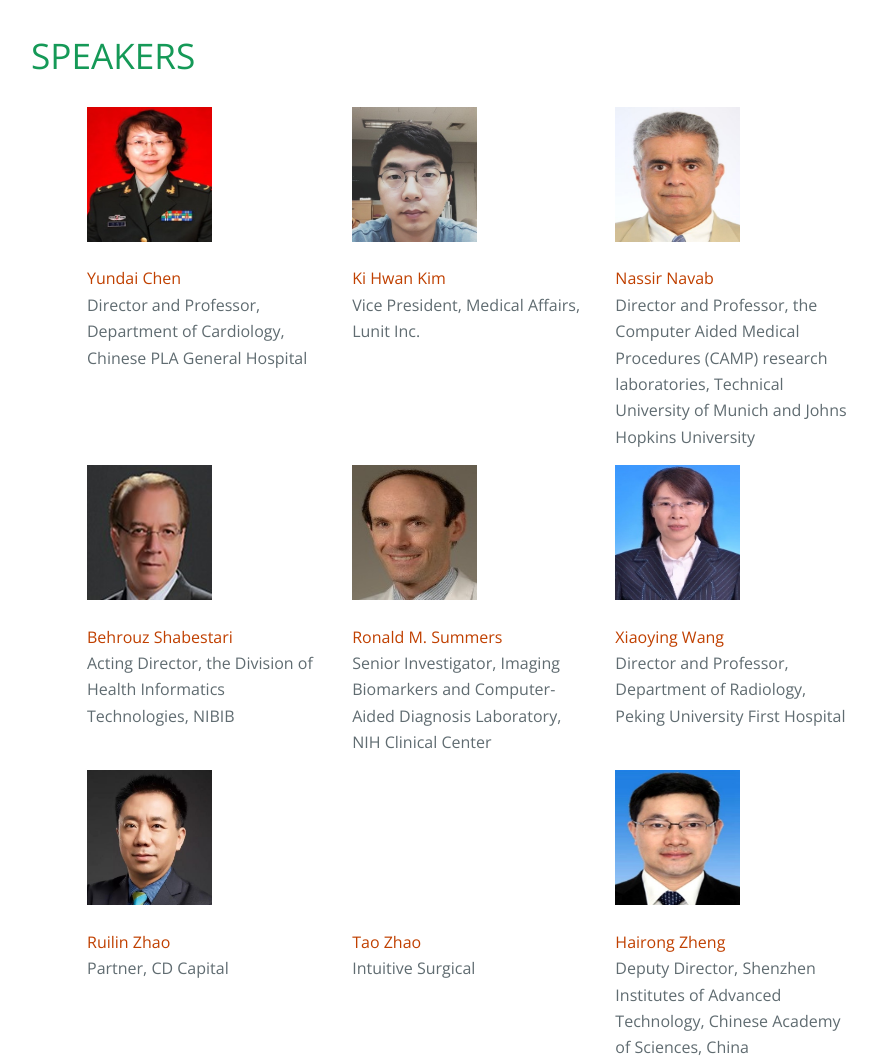
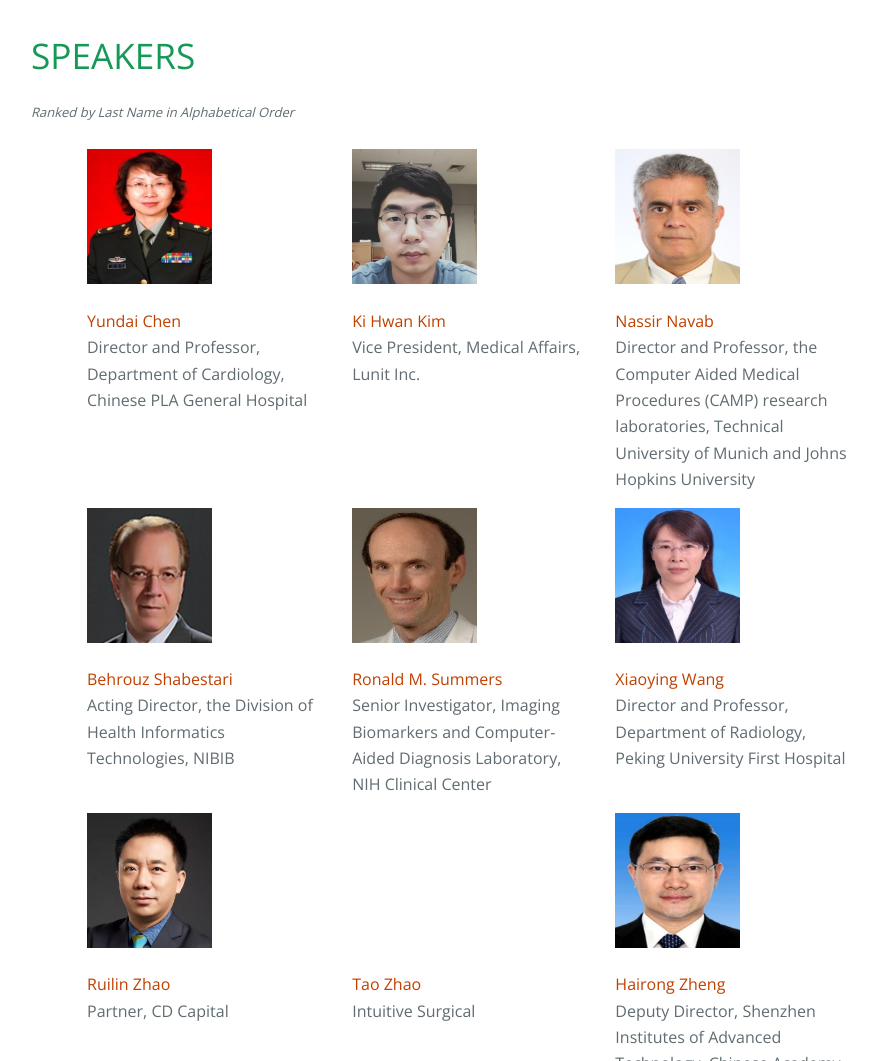
Before and after one commit to uiilab/uiilab.github.io, a website: page index.html in a window 1280 px wide. Shown: the part 2550-3611 px from the top of the page, without its empty margins (193-1070 px from the left). Drawn offline with nearby package versions, Linux system fonts and the light colour scheme.

Commit message:
Update index.html

```diff
--- a/index.html
+++ b/index.html
@@ -119,7 +119,8 @@
       </dl>
 	  <h1>
       <a id="user-content-header-SPEAKERS" class="anchor" href="#header-SPEAKERS" aria-hidden="true"><span class="octicon octicon-link"></span></a>SPEAKERS</h1>
-    <dl>
+    <font size="2"><i>Ranked by Last Name in Alphabetical Order</i></font>
+	  <dl>
     <dd>
     <table>
       <tr>
```
